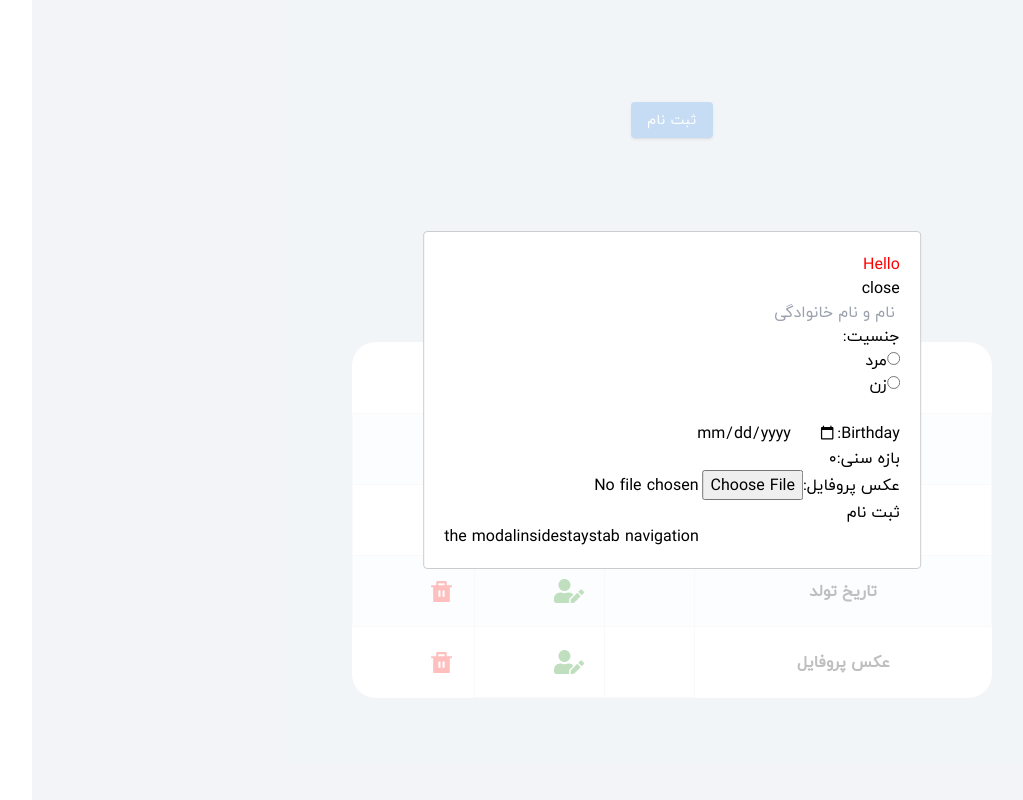
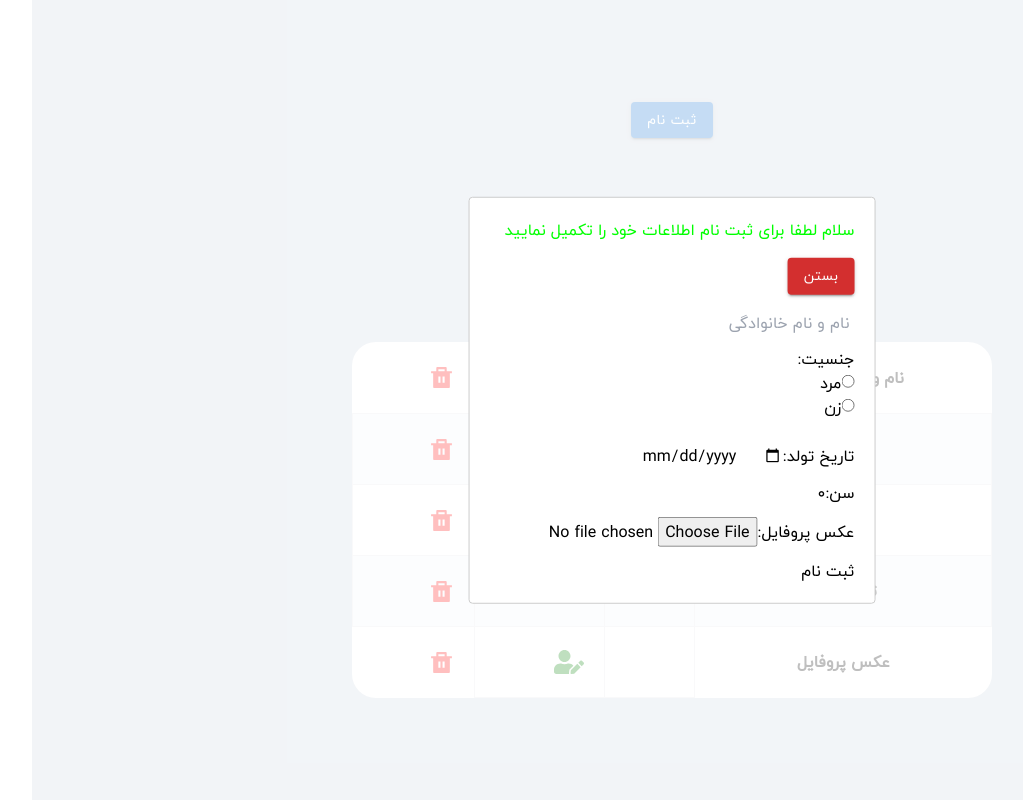
Before and after one commit to roham043/HamiketTask, a React (Create React App) app: page / in a window 1280 px wide. Both pictures are taken after a click on the button "ثبت نام". Shown: the whole page, without its empty margins (110-1133 px from the left). Built offline with nearby package versions, Linux system fonts and the light colour scheme.

Commit message:
change form adn modal styles

```diff
--- a/src/App.js
+++ b/src/App.js
@@ -27,7 +27,7 @@ function App(props) {
 
   function afterOpenModal() {
     // references are now sync'd and can be accessed.
-    subtitle.style.color = '#f00';
+    subtitle.style.color = '#00ff00';
   }
 
   function closeModal() {
@@ -43,16 +43,16 @@ function App(props) {
       style={customStyles}
       contentLabel="Example Modal"
     >
-      <h2 ref={(_subtitle) => (subtitle = _subtitle)}>Hello</h2>
-      <button onClick={closeModal}>close</button>
+      <h2 className=' pb-4' ref={(_subtitle) => (subtitle = _subtitle)}>سلام لطفا برای ثبت نام اطلاعات خود را تکمیل نمایید</h2>
+      <Button sx={{mb:2}} variant="contained" color="error" onClick={closeModal}
+         style={{fontFamily:'iranyekan'}}
+      >بستن</Button>
       <Form />
-      <form>
+      {/* <form>
         <input />
-        <button>tab navigation</button>
-        <button>stays</button>
-        <button>inside</button>
-        <button>the modal</button>
-      </form>
+        <button>بازگشت</button>
+
+      </form> */}
     </Modal>
     <TableMaterialUI/>
   </div>
--- a/src/Component/Form.js
+++ b/src/Component/Form.js
@@ -1,6 +1,6 @@
 import React from 'react';
-import {useSelector,useDispatch} from 'react-redux';
-import {changeName,changeSex,changebirthday,changeage,changeImage} from '../features/data/dataSlice';
+import { useSelector, useDispatch } from 'react-redux';
+import { changeName, changeSex, changebirthday, changeage, changeImage } from '../features/data/dataSlice';
 import { useForm } from 'react-hook-form';
 import { DtPicker } from 'react-calendar-datetime-picker'
 import 'react-calendar-datetime-picker/dist/style.css';
@@ -8,11 +8,11 @@ import 'react-calendar-datetime-picker/dist/style.css';
 // import {yupResolver} from '@hookform/resolvers/yup'
 
 const Form = () => {
-    const fullname = useSelector((state)=> state.data.fullname);
-    const sex = useSelector((state)=> state.data.sex)
-    const birthday =useSelector((state) => state.data.birthday);
-    const age =useSelector((state) => state.data.age);
-    const image =useSelector((state) => state.data.image);
+    const fullname = useSelector((state) => state.data.fullname);
+    const sex = useSelector((state) => state.data.sex)
+    const birthday = useSelector((state) => state.data.birthday);
+    const age = useSelector((state) => state.data.age);
+    const image = useSelector((state) => state.data.image);
 
     const dispatch = useDispatch()
     // const schema = yup.object().shape({
@@ -25,8 +25,8 @@ const Form = () => {
     // const { register, handleSubmit ,formState:{errors} } = useForm({
     //     resolver:yupResolver(schema),
     // });
-    const { register, handleSubmit  } = useForm({
-        defaultValues:{fullname,sex,birthday,age,image}
+    const { register, handleSubmit } = useForm({
+        defaultValues: { fullname, sex, birthday, age, image }
     });
 
     const onSubmit = (data) => {
@@ -45,7 +45,11 @@ const Form = () => {
     return (
 
         <form onSubmit={handleSubmit(onSubmit)}>
-            <input type="text" placeholder=" نام و نام خانوادگی" {...register('fullname')} />
+            <input
+                className='mb-3'
+                type="text"
+                placeholder=" نام و نام خانوادگی"
+                {...register('fullname')} />
             {/* <p>{errors.fullname?.message}</p> */}
             <p>جنسیت:</p>
             <input type="radio" id="male" name="male" {...register('male')} />
@@ -54,12 +58,21 @@ const Form = () => {
             <label htmlFor="css">زن</label><br />
 
             {/* <DtPicker onChange={true} local='fa' yearListStyle='list' {...register('brtDayfa')} /> */}
-            <br/>
-            <label htmlFor="birthday">Birthday:</label>
-            <input type="date" id="birthday" name="birthday" local='fa' {...register('brtDay')}/>
-            <br/>
-                <label htmlFor="age">بازه سنی:</label>
-                <input type='number' {...register('age')}/>
+            <br />
+            <label htmlFor="birthday">تاریخ تولد:</label>
+            <input
+                className='mb-3'
+                type="date"
+                id="birthday"
+                name="birthday"
+                local='fa'
+                {...register('brtDay')} />
+            <br />
+            <label htmlFor="age">سن:</label>
+            <input
+                className='mb-3'
+                type='number'
+                {...register('age')} />
             {/* <p>{errors.age?.message}</p> */}
             {/* <select name="age" id="age" {...register('age')}>
                     <option value="0-18" >0-18</option>
@@ -69,7 +82,13 @@ const Form = () => {
                 </select> */}
             <br />
             <label htmlFor="img">عکس پروفایل:</label>
-                <input type="file" id="img" name="img" accept="image/*" placeholder='gggg'  {...register('image')} />
+            <input
+                className='mb-3'
+                type="file"
+                id="img"
+                name="img"
+                accept="image/*"
+                {...register('image')} />
             <br />
             <button type='submit' >ثبت نام</button>
 
```
Lines whose indentation alone changed are shown as unchanged.
